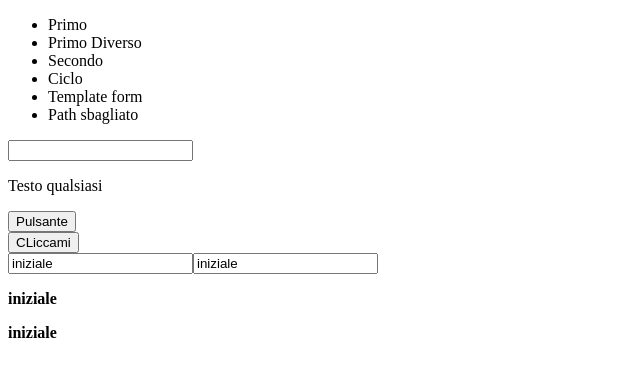
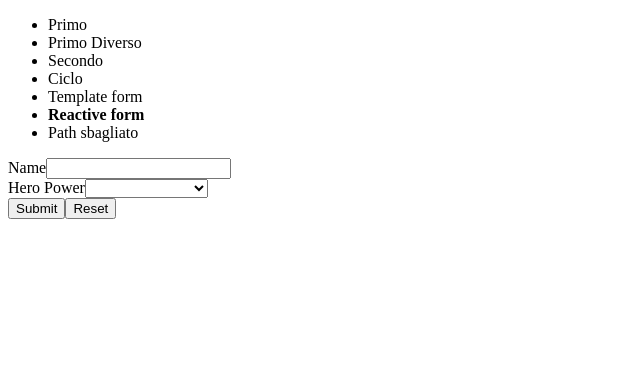
Before and after one commit to LukeSkywa/DemoMilano, an Angular app: page /reactive-form in a window 1280 px wide. Shown: the top 376 px of the page, without its empty margins (0-640 px from the left). Built offline with nearby package versions, Linux system fonts and the light colour scheme.

Commit message:
creazione reactive form di base

```diff
--- a/src/app/app-routing.module.ts
+++ b/src/app/app-routing.module.ts
@@ -3,8 +3,8 @@ import { RouterModule, Routes } from '@angular/router';
 import { PrimoComponent } from './primo/primo.component';
 import { SecondoComponent } from './secondo/secondo.component';
 import { CicloVitaComponent } from './ciclo-vita/ciclo-vita.component';
-import { MyRouteGuardService } from './my-route-guard.service';
 import { TemplateFormsComponent } from './template-forms/template-forms.component';
+import { ReactiveFormComponent } from './reactive-form/reactive-form.component';
 
 const appRoutes: Routes = [
     { path: 'primo', component: PrimoComponent, data: {title: 'titolo'} },
@@ -12,6 +12,7 @@ const appRoutes: Routes = [
     { path: 'secondo', component: SecondoComponent },
     { path: 'ciclo-vita', component: CicloVitaComponent },
     { path: 'template-form', component: TemplateFormsComponent },
+    { path: 'reactive-form', component: ReactiveFormComponent },
     { path: '**', component: CicloVitaComponent },
     { path: '', redirectTo: '/primo', pathMatch: 'full' },
 ];
--- a/src/app/menu/menu.component.html
+++ b/src/app/menu/menu.component.html
@@ -4,5 +4,6 @@
     <li routerLink="/secondo" routerLinkActive="active">Secondo</li>
     <li routerLink="/ciclo-vita" routerLinkActive="active">Ciclo</li>
     <li routerLink="/template-form" routerLinkActive="active">Template form</li>
+    <li routerLink="/reactive-form" routerLinkActive="active">Reactive form</li>
     <li routerLink="/sadsadsadsad" routerLinkActive="active">Path sbagliato</li>
 </ul>
--- /dev/null
+++ b/src/app/reactive-form/reactive-form.component.html
@@ -0,0 +1,26 @@
+<form [formGroup]="heroForm">
+    <div>
+        <label for="name">Name</label>
+        <input type="text" id="name" required formControlName="name">
+    </div>
+    <!-- <div *ngIf="nameControl.invalid && nameControl.dirty">
+        <span>Il Nome è obbligatorio</span>
+    </div> -->
+    <div>
+        <label for="power">Hero Power</label>
+        <select id="power" required formControlName="power">
+            <option value=""></option>
+            <option *ngFor="let pow of powers" [value]="pow">{{pow}}</option>
+        </select>
+    </div>
+    <!-- <div *ngIf="powerControl.invalid && powerControl.dirty">
+        <span>Il Potere è obbligatorio</span>
+    </div> -->
+    <button type="submit">Submit</button>
+    <button type="button">Reset</button>
+</form>
+<ul>
+    <li *ngFor="let hero of heroList">
+        <span>{{hero.name}}</span><span>, con potere: </span><span>{{hero.power}}</span>
+    </li>
+</ul>
--- /dev/null
+++ b/src/app/reactive-form/reactive-form.component.ts
@@ -0,0 +1,33 @@
+import { Component, OnInit } from '@angular/core';
+import { Hero } from '../hero.interface';
+import { FormGroup, FormControl } from '@angular/forms';
+
+@Component({
+  selector: 'app-reactive-form',
+  templateUrl: './reactive-form.component.html',
+  styleUrls: ['./reactive-form.component.scss']
+})
+export class ReactiveFormComponent implements OnInit {
+  powers: string[]= ["Super forza", "Super resistenza", "Vista raggi x", "Invisibilità", "Super velocità"]
+  heroList: Hero[]=[];
+
+  heroForm: FormGroup = new FormGroup({
+    name: new FormControl(),
+    power: new FormControl()
+  });
+
+  constructor() { }
+
+  ngOnInit(): void {
+  }
+
+  createHero() {
+
+    this.clearForm();
+  }
+
+  clearForm() {
+
+  }
+
+}
```
Also changed, not shown: src/app/app.module.ts (+5 -2 lines), src/app/reactive-form/reactive-form.component.scss (added), 1 other file (tests, documents, lock files or other folders).
